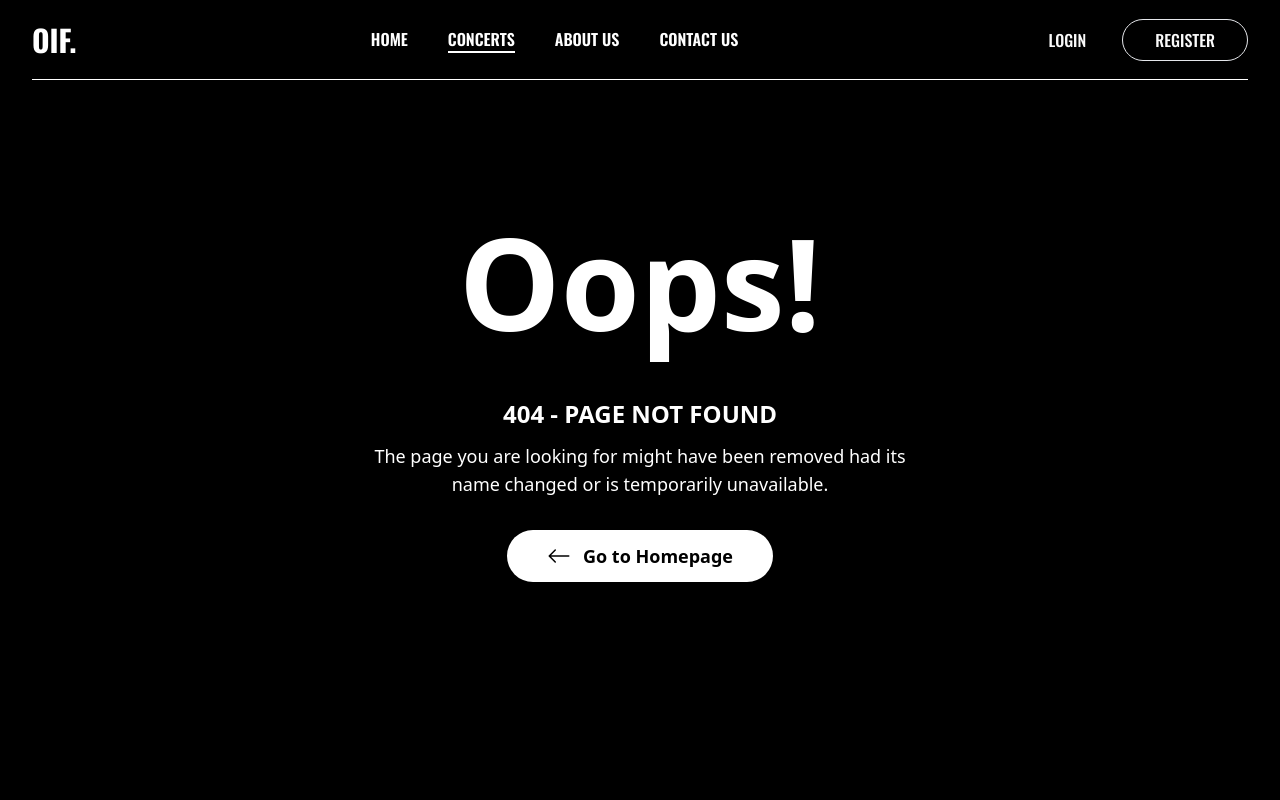
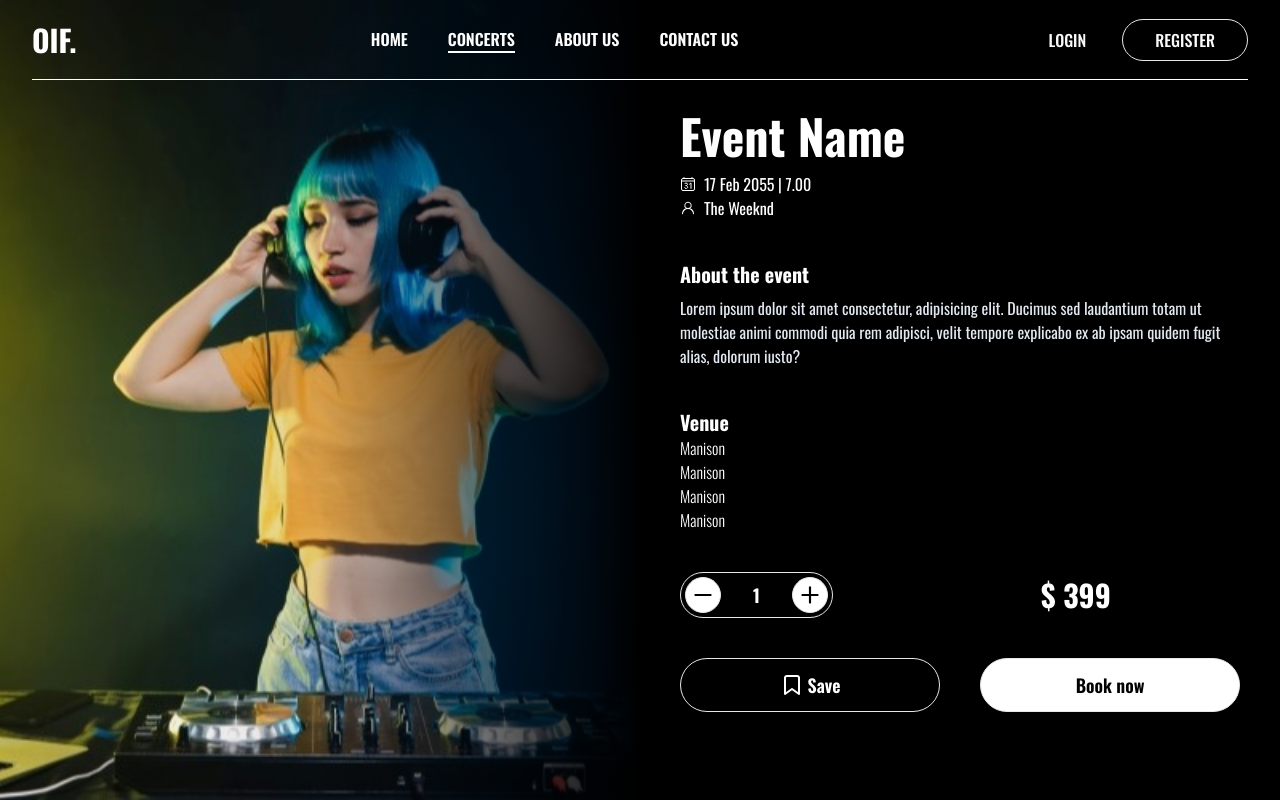
Before and after one commit to Adnansulaiman/concert-booking-ts, a React (Vite) app in the folder client/: page /concerts/1 in a window 1280 px wide. Shown: the top 800 px of the page. Built offline with nearby package versions, Linux system fonts and the light colour scheme.

Commit message:
Added single concert page

```diff
--- a/client/src/App.tsx
+++ b/client/src/App.tsx
@@ -15,6 +15,7 @@ import AllEvents from './pages/Admin/AllEvents'
 import UpcomingEvent from './pages/Admin/UpcomingEvent'
 import Concert from './pages/Concert/Concert'
 import Error404 from './pages/Error404/Error404'
+import SingleConcert from './pages/Concert/SingleConcert'
 
 
 function App() {
@@ -30,6 +31,7 @@ function App() {
       <Route path='/about' element={<About />} />
       <Route path='/contact' element={<Contact />} />
       <Route path='/concerts' element={<Concert />} />
+      <Route path='/concerts/:id' element={<SingleConcert />} />
       <Route path='/login' element={<Login />} />
       <Route path='/register' element={<Register />} />
       <Route path='*' element={<Error404/>} />
--- a/client/src/components/Concert/ConcertItem.tsx
+++ b/client/src/components/Concert/ConcertItem.tsx
@@ -1,29 +1,36 @@
-import React from 'react'
-import UpcomingImage from '../../assets/images/upcoming1.jpg';
+import React from "react";
+import UpcomingImage from "../../assets/images/upcoming1.jpg";
 import moment from "moment-timezone";
+import { Link } from "react-router-dom";
 
-const ConcertItem = ({data}) => {
-  const formatDateToIST = (dateString:string) => {
+const ConcertItem = ({ data }) => {
+  const formatDateToIST = (dateString: string) => {
     return moment(dateString).tz("Asia/Kolkata").format("DD MMM YYYY");
   };
   return (
+    <Link to={`/concerts/${data?._id}`}>
       <div className="flex gap-10 justify-center">
-
-          <div key={data?._id} className="flex flex-col w-80  bg-cover bg-center hover:scale-105 " >
-            <img src={data?.image} alt={data?.title} className='w-80 bg-center bg-cover filter'   />
+        <div
+          key={data?._id}
+          className="flex flex-col w-80  bg-cover bg-center hover:scale-105 "
+        >
+          <img
+            src={data?.image}
+            alt={data?.title}
+            className="w-80 bg-center bg-cover filter"
+          />
           <div className="flex px-2 py-2 ">
-              <h1 className='text-2xl uppercase font-bold'>{data?.title}</h1></div>
+            <h1 className="text-2xl uppercase font-bold">{data?.title}</h1>
+          </div>
 
           <div className="flex justify-between px-2 pb-2 border-b">
             <p>{data?.venue?.city}</p>
             <p>{formatDateToIST(data?.date)}</p>
           </div>
+        </div>
+      </div>
+    </Link>
+  );
+};
 
-        </div>
-
-
-        </div>
-  )
-}
-
-export default ConcertItem
+export default ConcertItem;
--- a/client/src/pages/Concert/SingleConcert.tsx
+++ b/client/src/pages/Concert/SingleConcert.tsx
@@ -1,13 +1,78 @@
-import React from 'react'
+import React from "react";
 import Image from "../../assets/images/upcoming1.jpg";
+import { useParams } from "react-router-dom";
+import { IoCalendarNumberOutline } from "react-icons/io5";
+import { GoPerson } from "react-icons/go";
+import { LuPlus,LuMinus } from "react-icons/lu";
+import { FiBookmark } from "react-icons/fi";
+
+const SingleConcert = () => {
+  const { id } = useParams();
+
+  return (
+    <div className="flex w-full h-screen bg-black text-white">
+      <div
+        className="relative flex w-1/2 h-screen bg-center bg-cover"
+        style={{ backgroundImage: `url(${Image})` }}
+      >
+        {/* Gradient Blur Effect (Right to Left) */}
+        <div className="absolute inset-0 bg-gradient-to-l from-black via-black/10 to-transparent"></div>
+      </div>
+      <div className="flex flex-col w-1/2 h-screen mt-28 px-10">
+        <div className="flex flex-col w-full gap-5">
+          <div className="flex flex-col gap-3">
+            <h1 className="text-5xl font-bold">Event Name</h1>
+            <div className="flex flex-col">
+              <div className="flex gap-2 items-center">
+                <IoCalendarNumberOutline />
+                <p>17 Feb 2055 | 7.00 </p>
+              </div>
+              <div className="flex gap-2 items-center">
+                <GoPerson />
+                <p>The Weeknd</p>
+              </div>
+            </div>
+          </div>
+          <div className="flex flex-col gap-2 mt-5">
+            <h3 className="text-xl font-bold">About the event</h3>
+            <p className="text-base text-slate-200">
+              Lorem ipsum dolor sit amet consectetur, adipisicing elit. Ducimus
+              sed laudantium totam ut molestiae animi commodi quia rem adipisci,
+              velit tempore explicabo ex ab ipsam quidem fugit alias, dolorum
+              iusto?
+            </p>
+          </div>
+          <div className="flex flex-col gap mt-5">
+            <h3 className="text-xl font-bold">Venue</h3>
+            <div className="flex flex-col">
+              <p className="font-light">Manison</p>
+              <p className="font-light">Manison</p>
+              <p className="font-light">Manison</p>
+              <p className="font-light">Manison</p>
+            </div>
+          </div>
 
 
-const SingleConcert = () => {
-  return (
-    <div className='flex w-full h-screen bg-black text-white'>
-        <div className="flex" style={{backgroundImage:`url(${Image})`}}></div>
+        </div>
+        <div className="flex my-10 items-center gap-52 ">
+            <div className="flex items-center gap-8 border rounded-full py-1 ">
+                <LuMinus className="border  bg-white text-black rounded-full text-4xl ml-1 p-1" />
+                <p className="text-lg font-bold">1</p>
+                <LuPlus className="border  bg-white text-black rounded-full text-4xl mr-1 p-1" />
+            </div>
+            <div className="flex">
+                <p className="text-3xl font-bold">$ 399</p>
+            </div>
+        </div>
+        <div className="flex w-full gap-10">
+            <button className="border py-3 text-lg w-1/2 font-semibold rounded-full flex justify-center items-center gap-1"><FiBookmark className="text-2xl" />Save</button>
+            <button className="border py-3 text-lg w-1/2 font-semibold rounded-full text-black bg-white">Book now</button>
+
+
+          </div>
+      </div>
     </div>
-  )
-}
+  );
+};
 
-export default SingleConcert
+export default SingleConcert;
```
Lines whose indentation alone changed are shown as unchanged.
